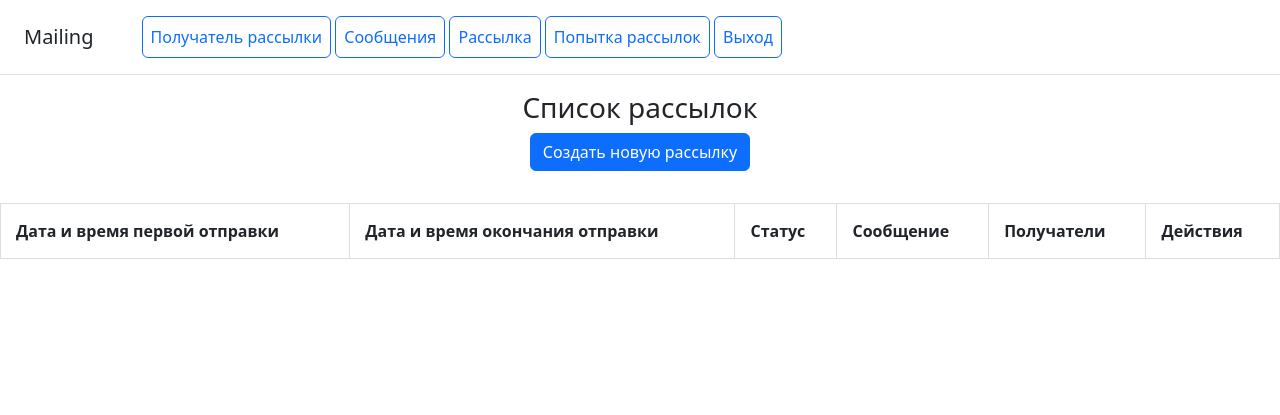
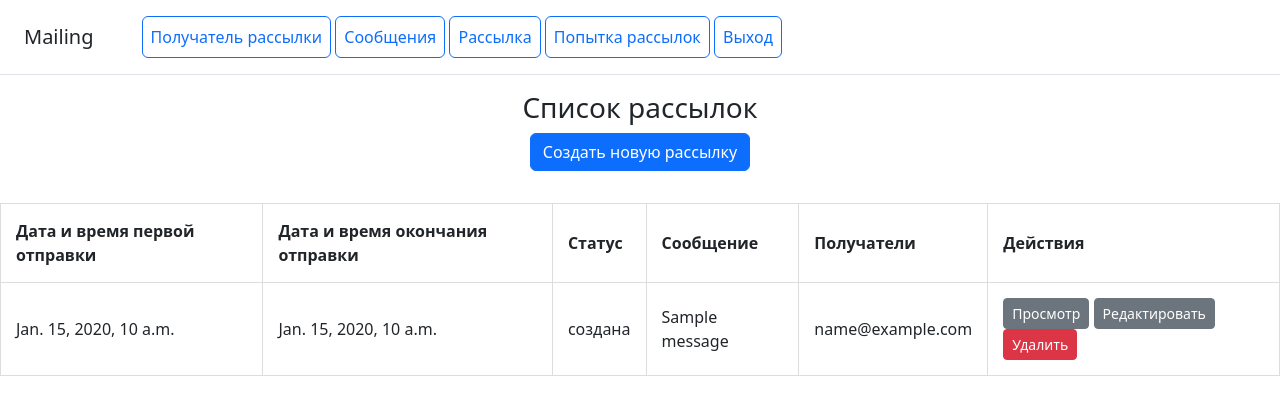
Before and after one commit to elenapantsurkina/Mailing_list_management, a Django app: page /management_email/mailing_list/ in a window 1280 px wide. Shown: the top 415 px of the page. Run offline with Django 5.2, Linux system fonts and the light colour scheme; a user stored in the database is signed in; tables that the repository leaves empty hold one stand-in row (values such as "Sample post"); lists and menus that the app fills with data are empty; some libraries are stand-ins or nearby versions.

Commit message:
отредактировала все шаблоны. все кнопки работают

```diff
--- a/management_email/models.py
+++ b/management_email/models.py
@@ -30,6 +30,9 @@ class Message(models.Model):
         max_length=150, verbose_name="Тема письма", help_text="Введите тему письма"
     )
     content = models.TextField(blank=True, null=True, help_text="Введите текст письма")
+    owner = models.ForeignKey(User, verbose_name="Владелец",
+                              help_text="Укажите владельца ", blank=True, null=True,
+                              on_delete=models.SET_NULL, related_name='messages',)
 
     def __str__(self):
         return self.heading
@@ -67,7 +70,6 @@ class Mailing(models.Model):
         verbose_name_plural = "Рассылки"
         permissions = [
             ("can_cancel_mailing", "Can cancel mailing"),
-            ("can_blok_user", "Can blok user"),
         ]
 
     def send_mailing(self):
--- a/management_email/templates/management_email/customers_form.html
+++ b/management_email/templates/management_email/customers_form.html
@@ -5,7 +5,7 @@
 {% block content %}
 
 <div class="container mt-5">
-        <h1 class="mb-4">Редактировать</h1>
+        <h1 class="mb-4">Создать/Редактировать</h1>
         <form method="post">
             {% csrf_token %}
             {{ form.as_p }}
--- a/management_email/templates/management_email/customers_list.html
+++ b/management_email/templates/management_email/customers_list.html
@@ -39,7 +39,7 @@ th, td {
         <th scope="col">Комментарий</th>
         <th scope="col">Действия</th>
     </tr>
-        {% for customers in customerss %}
+    {% for customers in object_list %}
     <tr>
         <td scope="col" >{{customers.email}}</td>
         <td scope="col">{{customers.name}}</td>
--- a/management_email/templates/management_email/mailing_list.html
+++ b/management_email/templates/management_email/mailing_list.html
@@ -28,11 +28,8 @@ th, td {
 
     {% if user.is_authenticated %}
     <div class="text-center mb-3">
-
         <a href="{% url 'management_email:mailing_create' %}" class="btn btn-primary mb-3">Создать новую рассылку</a>
-
     {% endif%}
-
     </div>
 
 <table>
@@ -44,17 +41,21 @@ th, td {
         <th scope="col">Получатели</th>
         <th scope="col">Действия</th>
     </tr>
-        {% for mailing in mailings %}
+    {% for mailing in object_list %}
     <tr>
         <td scope="col" >{{mailing.date_first}}</td>
         <td scope="col">{{mailing.date_end}}</td>
         <td scope="col">{{mailing.status}}</td>
         <td scope="col">{{mailing.message}}</td>
-            <td scope="col">{{mailing.customers}}</td>
+        <td scope="col">
+            {% for customer in mailing.customers.all %}
+                {{ customer.email }}{% if not forloop.last %}, {% endif %}
+            {% endfor %}
+        </td>
         <td>
-                <a href="{% url 'management_email:mailing_detail' message.pk %}" class="btn btn-sm btn-secondary ml-3">Просмотр</a>
-                <a href="{% url 'management_email:mailing_update' message.pk %}" class="btn btn-sm btn-secondary ml-3">Редактировать</a>
-                <a href="{% url 'management_email:mailing_delete' message.pk %}" class="btn btn-sm btn-danger ml-1">Удалить</a>
+            <a href="{% url 'management_email:mailing_detail' mailing.pk %}" class="btn btn-sm btn-secondary ml-3">Просмотр</a>
+            <a href="{% url 'management_email:mailing_update' mailing.pk %}" class="btn btn-sm btn-secondary ml-3">Редактировать</a>
+            <a href="{% url 'management_email:mailing_delete' mailing.pk %}" class="btn btn-sm btn-danger ml-1">Удалить</a>
         </td>
     </tr>
     {% endfor %}
--- a/management_email/templates/management_email/mailingattempt_list.html
+++ b/management_email/templates/management_email/mailingattempt_list.html
@@ -39,7 +39,7 @@ th, td {
         <th scope="col">Ответ почтового сервера</th>
         <th scope="col">Рассылка</th>
     </tr>
-        {% for mailingattempt in mailingattempts %}
+    {% for mailingattempt in object_list %}
     <tr>
         <td scope="col" >{{mailingattempt.date_attempt}}</td>
         <td scope="col">{{mailingattempt.status}}</td>
--- a/management_email/views.py
+++ b/management_email/views.py
@@ -6,7 +6,7 @@ from .forms import CustomersForm, MailingForm, MessageForm
 from django.shortcuts import render
 from django.core.mail import send_mail
 from django.utils import timezone
-
+from django.http import HttpResponseForbidden
 from django.contrib.auth.mixins import LoginRequiredMixin, PermissionRequiredMixin
 from django.core.exceptions import PermissionDenied
 from django.views import View
@@ -93,6 +93,13 @@ class MessageCreateView(CreateView):
     template_name = "management_email/message_form.html"
     success_url = reverse_lazy("management_email:message_list")
 
+    def form_valid(self, form):
+        message = form.save()
+        user = self.request.user
+        message.owner = user
+        message.save()
+        return super().form_valid(form)
+
 
 class MessageListView(ListView):
     model = Message
@@ -108,19 +115,31 @@ class MessageDetailView(DetailView):
     model = Message
     template_name = "management_email/message_detail.html"
 
+    def get_queryset(self):
+        if self.request.user.is_staff:
+            return Message.objects.all()
+        return Message.objects.filter(owner=self.request.user)
+
 
 class MessageUpdateView(UpdateView):
     model = Message
     form_class = MessageForm
     template_name = "management_email/message_form.html"
     success_url = reverse_lazy("management_email:message_list")
-    permission_required = 'management_email.change_message'
+
+    def test_func(self):
+        message = self.get_object()  # Получаем текущий объект
+        return self.request.user == message.owner
 
 
 class MessageDeleteView(DeleteView):
     model = Message
     template_name = "management_email/message_confirm_delete.html"
     success_url = reverse_lazy("management_email:message_list")
+
+    def test_func(self):
+        message = self.get_object()  # Получаем текущий объект
+        return self.request.user == message.owner
 
 
 class MailingCreateView(CreateView):
@@ -163,14 +182,12 @@ class MailingUpdateView(UpdateView):
     form_class = MailingForm
     template_name = "management_email/mailing_form.html"
     success_url = reverse_lazy("management_email:mailing_list")
-    permission_required = 'management_email.change_mailing'
 
 
 class MailingDeleteView(DeleteView):
     model = Mailing
     template_name = "management_email/mailing_confirm_delete.html"
     success_url = reverse_lazy("management_email:mailing_list")
-    permission_required = 'management_email.delete_mailing'
 
 
 class SendMailingView(View):
@@ -183,6 +200,28 @@ class SendMailingView(View):
         mailing.save()  # Сохраняем изменения в модели
 
         return redirect(reverse("management_email:mailing_list"))  # Перенаправление после отправки
+
+
+class CancelMailingView(LoginRequiredMixin, View):
+    def post(self, request, pk):
+        mailing = get_object_or_404(Mailing, pk=pk)
+        if not request.user.has_perm('management_email.can_cancel_mailing'):
+            return HttpResponseForbidden("У вас нет прав для отключения рассылки.")
+            # Логика отключения рассылки
+        mailing.status = "завершена"
+        mailing.save()
+        return redirect("management_email:mailing_list")
+
+
+class BlokMailingView(LoginRequiredMixin, View):
+    def post(self, request, pk):
+        mailing = get_object_or_404(Mailing, pk=pk)
+        if not request.user.has_perm('management_email.can_blok_user'):
+            return HttpResponseForbidden("У вас нет прав для отключения рассылки.")
+            # Логика отключения рассылки
+        mailing.status = "завершена"
+        mailing.save()
+        return redirect("management_email:mailing_list")
 
 
 class MailingattemptListView(ListView):
--- a/users/models.py
+++ b/users/models.py
@@ -33,6 +33,9 @@ class User(AbstractUser):
     class Meta:
         verbose_name = "Пользователь"
         verbose_name_plural = "Пользователи"
+        permissions = [
+            ("can_blok_user", "Can blok user"),
+        ]
 
     def __str__(self):
         return self.email
```
Also changed, not shown: management_email/templates/management_email/message_list.html (+4 -10 lines), users/views.py (+14 -1 lines), management_email/migrations/0004_message_owner.py (added), management_email/migrations/0005_alter_mailing_options.py (added), management_email/templates/management_email/customers_confirm_delete.html (renamed from management_email/templates/management_email/customers_cofirm_delete.html), management_email/templates/management_email/message_confirm_delete.html (renamed from management_email/templates/management_email/message_cofirm_delete.html), users/migrations/0003_alter_user_options.py (added). Lines whose indentation alone changed are shown as unchanged.
